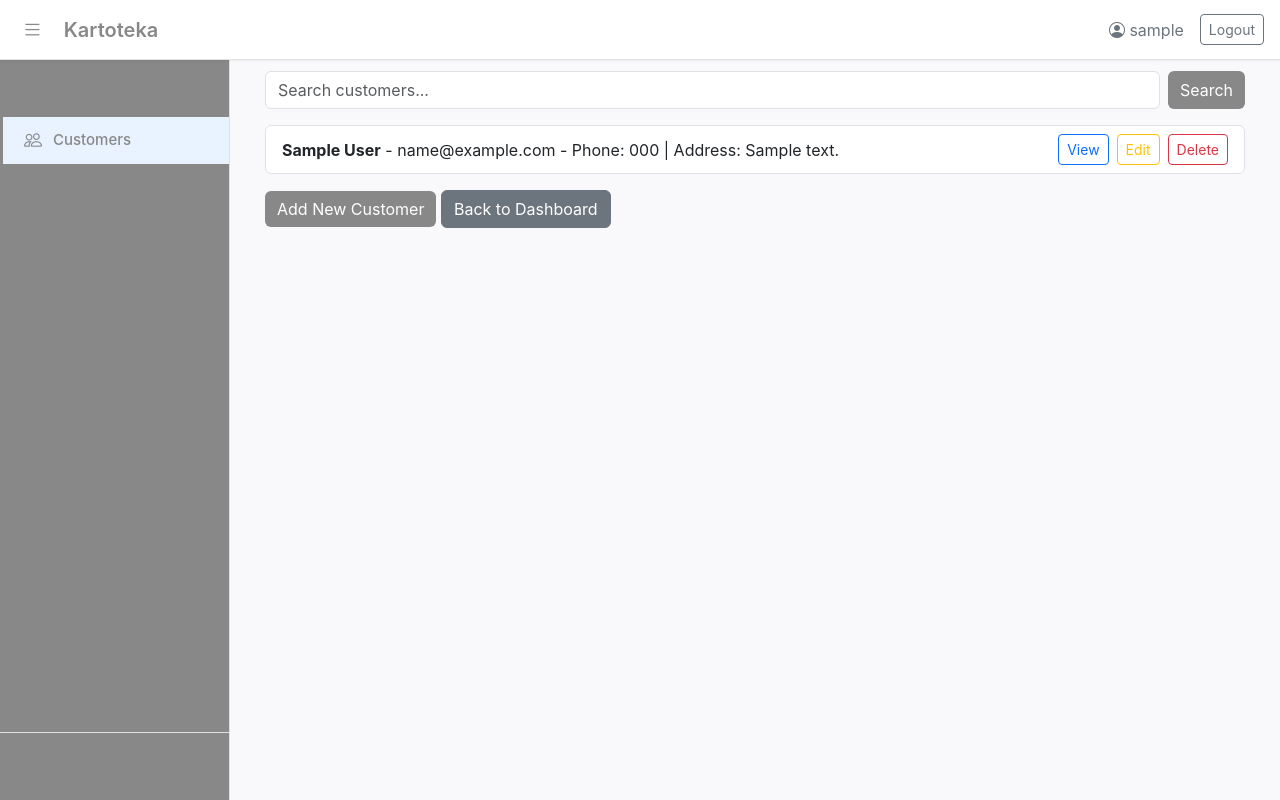
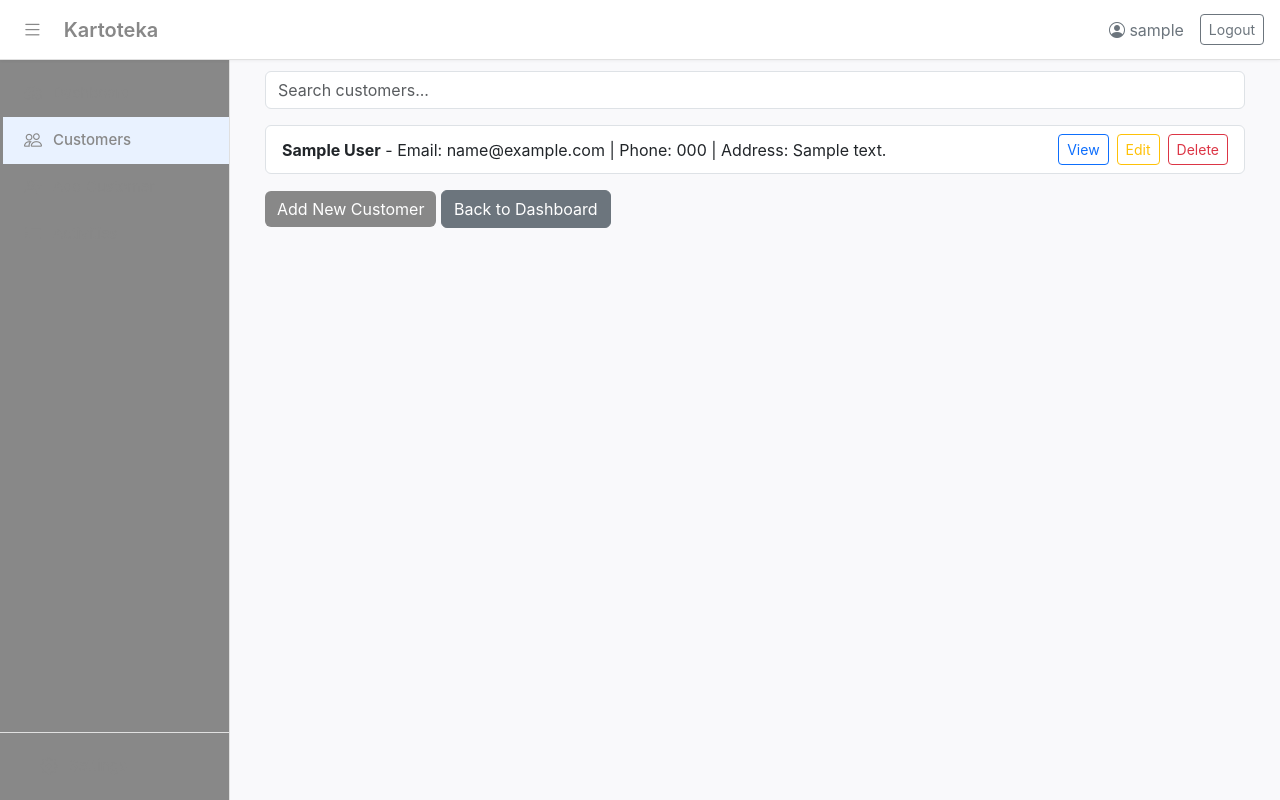
Before and after one commit to RobertMochnacky/kartoteka, a Flask app: page /customers in a window 1280 px wide. Run offline with Flask 3, Linux system fonts and the light colour scheme; a user stored in the database is signed in; tables that the repository leaves empty hold one stand-in row (values such as "Sample post").

Commit message:
Update customers.html

```diff
--- a/app/templates/customers.html
+++ b/app/templates/customers.html
@@ -5,19 +5,18 @@
 {% block content %}
 <h2>Customers</h2>
 
-<!-- Search Form -->
-<form method="get" class="mb-3 d-flex">
-  <input type="text" name="q" class="form-control me-2" placeholder="Search customers..." value="{{ search_query or '' }}">
-  <button type="submit" class="btn btn-primary">Search</button>
-</form>
+<!-- Search input -->
+<div class="mb-3">
+  <input type="text" id="customerSearch" class="form-control" placeholder="Search customers...">
+</div>
 
 {% if customers %}
-<ul class="list-group mt-3">
+<ul class="list-group mt-3" id="customerList">
     {% for customer in customers %}
     <li class="list-group-item d-flex justify-content-between align-items-center">
         <!-- Left: Customer info -->
-        <div>
-            <strong>{{ customer.name }}</strong> - {{ customer.email }} - Phone: {{ customer.phone }} | Address: {{ customer.address }}
+        <div class="customer-info">
+            <strong>{{ customer.name }}</strong> - Email: {{ customer.email }} | Phone: {{ customer.phone }} | Address: {{ customer.address }}
         </div>
 
         <!-- Right: Buttons -->
@@ -31,9 +30,25 @@
     {% endfor %}
 </ul>
 {% else %}
-<p class="mt-3">No customers found.</p>
+<p class="mt-3">No customers yet.</p>
 {% endif %}
 
 <a href="{{ url_for('main.add_customer') }}" class="btn btn-primary mt-3">Add New Customer</a>
 <a href="{{ url_for('main.dashboard') }}" class="btn btn-secondary mt-3">Back to Dashboard</a>
+
+<!-- Live search script -->
+<script>
+const searchInput = document.getElementById("customerSearch");
+const customerList = document.getElementById("customerList");
+const customers = Array.from(customerList.getElementsByTagName("li"));
+
+searchInput.addEventListener("input", function() {
+    const query = this.value.toLowerCase();
+
+    customers.forEach(li => {
+        const text = li.querySelector(".customer-info").innerText.toLowerCase();
+        li.style.display = text.includes(query) ? "" : "none";
+    });
+});
+</script>
 {% endblock %}
```
